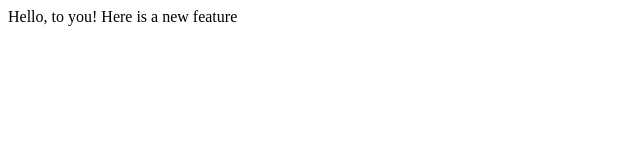
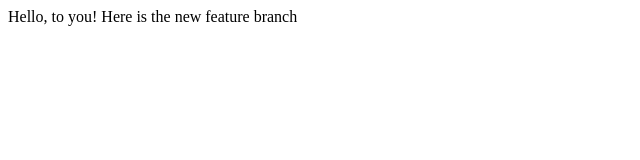
Before and after one commit to gitlynnechristie/lecture1, a plain HTML site: page index.html in a window 1280 px wide. Shown: the full height of the page, 0-640 px from the left. Drawn offline with Linux system fonts and the light colour scheme.

Commit message:
new feature added

```diff
--- a/index.html
+++ b/index.html
@@ -5,6 +5,6 @@
     </head>
     <body>
         Hello, to you!
-        Here is a new feature
+        Here is the new feature branch
     </body>
 </html>
```
